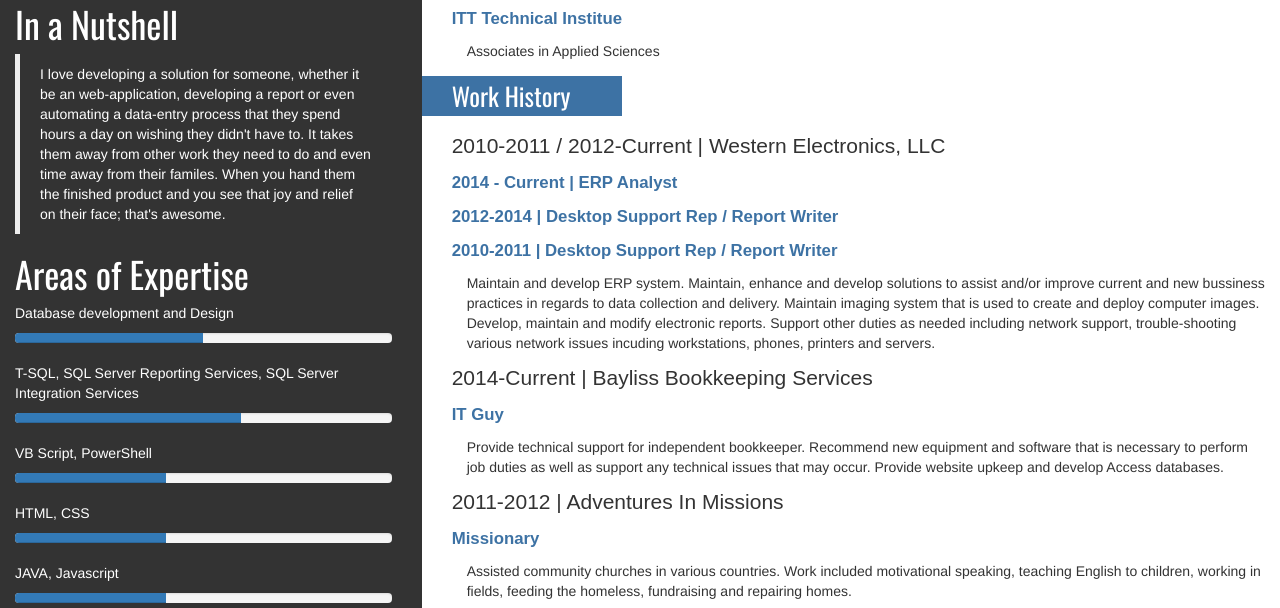
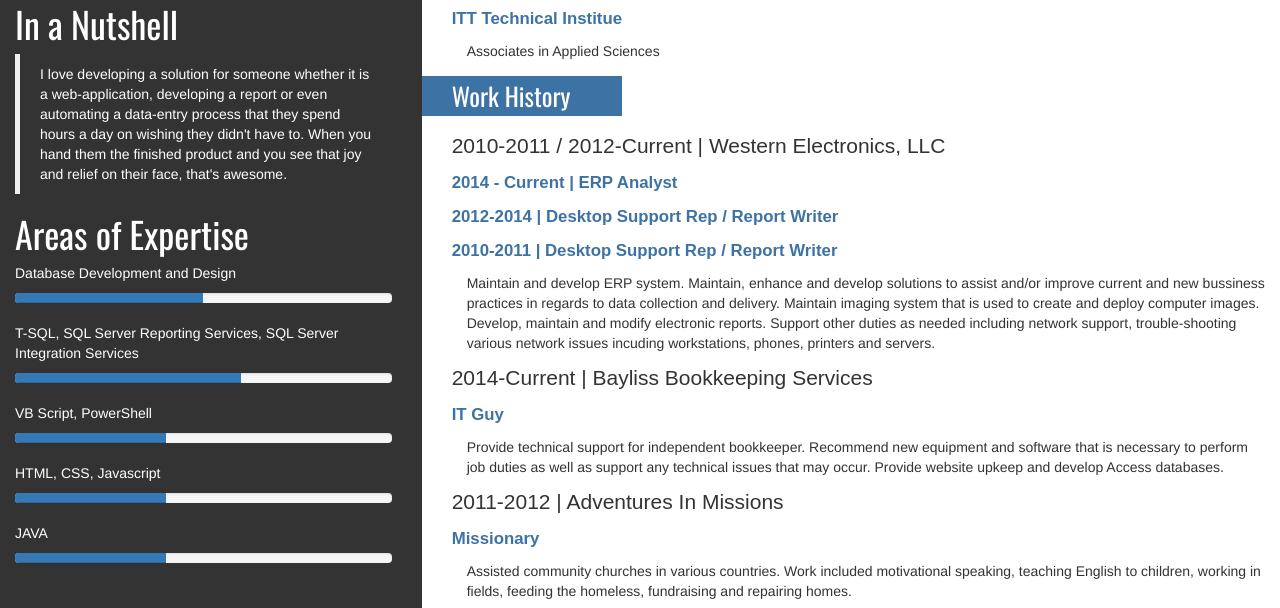
Before and after one commit to Berrelez/Resume, a plain HTML site: page index.html in a window 1280 px wide. Shown: the part 336-944 px from the top of the page. Drawn offline with nearby package versions, Linux system fonts and the light colour scheme; a web font is replaced by a local one.

Commit message:
Update index.html

```diff
--- a/index.html
+++ b/index.html
@@ -35,15 +35,12 @@
                     </div>
                     <h1 class="heading">In a Nutshell</h1>
                     <blockquote class="quote">
-                        I love developing a solution for someone, whether it be an web-application, developing a report or even automating
-                        a data-entry process that they spend hours a day on wishing they didn't have to. It takes them away from other work
-                        they need to do and even time away from their familes. When you hand them the finished product and you see that joy
-                        and relief on their face; that's awesome.
+                       I love developing a solution for someone whether it is a web-application, developing a report or even automating a data-entry process that they spend hours a day on wishing they didn't have to. When you hand them the finished product and you see that joy and relief on their face, that's awesome.
                     </blockquote>
                     <h1 class="heading">Areas of Expertise</h1>
 
                     <div>
-                        <p>Database development and Design</p>
+                        <p>Database Development and Design</p>
                     </div>
                     <div class="progress">
                         <div class="progress-bar" role="progressbar" aria-valuenow="50" aria-valuemin="0" aria-valuemax="100" style="width: 50%;"></div>
@@ -64,14 +61,14 @@
                     </div>
 
                     <div>
-                        <p>HTML, CSS</p>
+                        <p>HTML, CSS, Javascript</p>
                     </div>
                     <div class="progress">
                         <div class="progress-bar" role="progressbar" aria-valuenow="40" aria-valuemin="0" aria-valuemax="100" style="width: 40%;"></div>
                     </div>
 
                     <div>
-                        <p>JAVA, Javascript</p>
+                        <p>JAVA</p>
                     </div>
                     <div class="progress">
                         <div class="progress-bar" role="progressbar" aria-valuenow="40" aria-valuemin="0" aria-valuemax="100" style="width: 40%;"></div>
```
